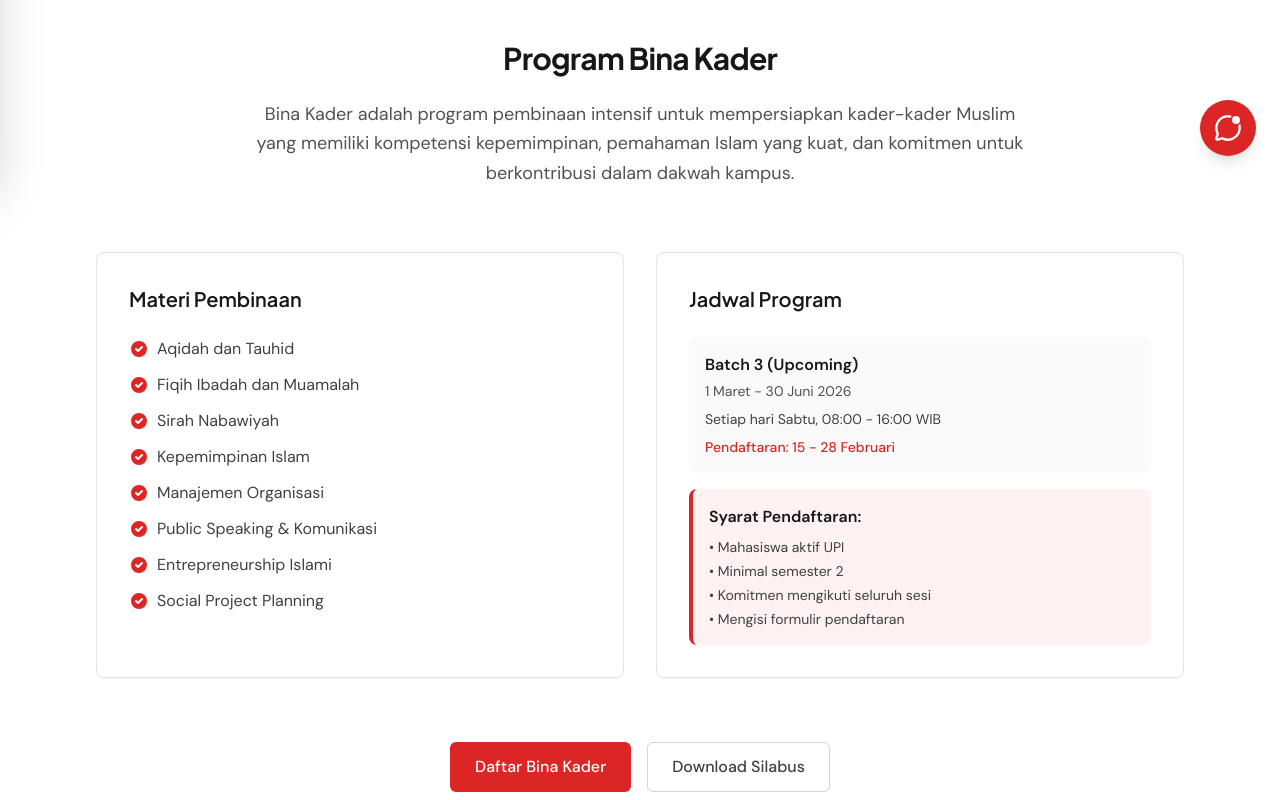
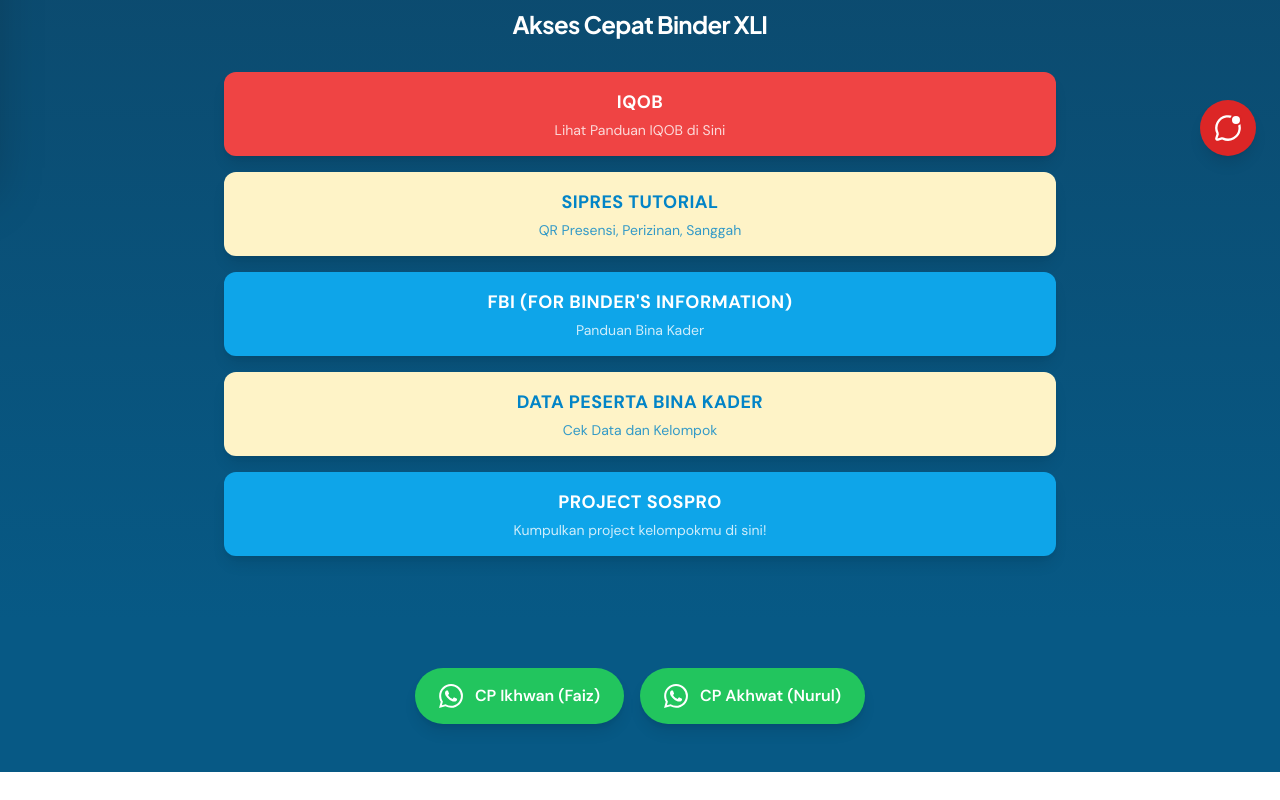
Before and after one commit to Muhtaromalbayt/tutorial-pai-upi, a Next.js app: page /program/bina-kader in a window 1280 px wide. Shown: the part 620-1420 px from the top of the page. Built offline with nearby package versions, Linux system fonts and the light colour scheme.

Commit message:
feat: improve Bina Kader page with quick links from binderxli taplink

```diff
--- a/app/program/bina-kader/page.tsx
+++ b/app/program/bina-kader/page.tsx
@@ -1,19 +1,106 @@
 import Hero from "@/components/Hero";
+import Link from "next/link";
+
+const quickLinks = [
+    {
+        title: "IQOB",
+        subtitle: "Lihat Panduan IQOB di Sini",
+        url: "https://docs.google.com/document/d/1jiB84pmvKZSP2no5CxxWxKgL-az-JUZTonZWYjxg7MY/edit?usp=drivesdk",
+        color: "bg-red-500 hover:bg-red-600",
+    },
+    {
+        title: "SIPRES TUTORIAL",
+        subtitle: "QR Presensi, Perizinan, Sanggah",
+        url: "https://bio.site/sipresbinderxli",
+        color: "bg-amber-100 hover:bg-amber-200 text-sky-600",
+    },
+    {
+        title: "FBI (For Binder's Information)",
+        subtitle: "Panduan Bina Kader",
+        url: "https://drive.google.com/drive/folders/1No1fiKbFD2OACPPfDO-_roZzcrz3JHhJ?usp=drive_link",
+        color: "bg-sky-500 hover:bg-sky-600",
+    },
+    {
+        title: "DATA PESERTA BINA KADER",
+        subtitle: "Cek Data dan Kelompok",
+        url: "https://docs.google.com/spreadsheets/d/1WqwU6QTcGuQ5lUnVrGAU35CO4_M1Xc96SeGzc98fXJE/edit?usp=sharing",
+        color: "bg-amber-100 hover:bg-amber-200 text-sky-600",
+    },
+    {
+        title: "PROJECT SOSPRO",
+        subtitle: "Kumpulkan project kelompokmu di sini!",
+        url: "https://drive.google.com/folderview?id=1YpQN7ygIm5MXac3OypJCNlbyGfStA6I5",
+        color: "bg-sky-500 hover:bg-sky-600",
+    },
+];
+
+const contactPersons = [
+    { name: "CP Ikhwan (Faiz)", phone: "+62895400530007" },
+    { name: "CP Akhwat (Nurul)", phone: "+6285182924117" },
+];
 
 export default function BinaKaderPage() {
     return (
         <div>
             <Hero
-                title="Bina Kader"
-                subtitle="Program pengembangan potensi dan kepemimpinan mahasiswa"
+                title="Bina Kader XLI"
+                subtitle="BISA! BISA! BISA! YES! ALLAHUAKBAR!!"
                 variant="gradient"
             />
 
+            {/* Quick Links Section */}
+            <section className="py-16 bg-gradient-to-b from-sky-900 to-sky-800">
+                <div className="container-upi max-w-4xl">
+                    <h2 className="text-2xl font-bold text-white text-center mb-8">
+                        Akses Cepat Binder XLI
+                    </h2>
+                    <div className="space-y-4">
+                        {quickLinks.map((link, i) => (
+                            <Link
+                                key={i}
+                                href={link.url}
+                                target="_blank"
+                                rel="noopener noreferrer"
+                                className={`block w-full p-4 rounded-xl text-center transition-all transform hover:scale-[1.02] shadow-lg ${link.color} ${!link.color.includes('text-') ? 'text-white' : ''}`}
+                            >
+                                <div className="font-bold text-lg uppercase tracking-wide">{link.title}</div>
+                                <div className={`text-sm mt-1 ${link.color.includes('text-') ? 'opacity-80' : 'text-white/80'}`}>
+                                    {link.subtitle}
+                                </div>
+                            </Link>
+                        ))}
+                    </div>
+                </div>
+            </section>
+
+            {/* Contact Person Section */}
+            <section className="py-12 bg-sky-800">
+                <div className="container-upi max-w-4xl">
+                    <div className="flex flex-col sm:flex-row gap-4 justify-center">
+                        {contactPersons.map((cp, i) => (
+                            <Link
+                                key={i}
+                                href={`https://wa.me/${cp.phone.replace(/\+/g, '')}`}
+                                target="_blank"
+                                rel="noopener noreferrer"
+                                className="flex items-center justify-center gap-3 px-6 py-4 bg-green-500 hover:bg-green-600 text-white rounded-full transition-all transform hover:scale-105 shadow-lg"
+                            >
+                                <svg className="w-6 h-6" fill="currentColor" viewBox="0 0 24 24">
+                                    <path d="M17.472 14.382c-.297-.149-1.758-.867-2.03-.967-.273-.099-.471-.148-.67.15-.197.297-.767.966-.94 1.164-.173.199-.347.223-.644.075-.297-.15-1.255-.463-2.39-1.475-.883-.788-1.48-1.761-1.653-2.059-.173-.297-.018-.458.13-.606.134-.133.298-.347.446-.52.149-.174.198-.298.298-.497.099-.198.05-.371-.025-.52-.075-.149-.669-1.612-.916-2.207-.242-.579-.487-.5-.669-.51-.173-.008-.371-.01-.57-.01-.198 0-.52.074-.792.372-.272.297-1.04 1.016-1.04 2.479 0 1.462 1.065 2.875 1.213 3.074.149.198 2.096 3.2 5.077 4.487.709.306 1.262.489 1.694.625.712.227 1.36.195 1.871.118.571-.085 1.758-.719 2.006-1.413.248-.694.248-1.289.173-1.413-.074-.124-.272-.198-.57-.347m-5.421 7.403h-.004a9.87 9.87 0 01-5.031-1.378l-.361-.214-3.741.982.998-3.648-.235-.374a9.86 9.86 0 01-1.51-5.26c.001-5.45 4.436-9.884 9.888-9.884 2.64 0 5.122 1.03 6.988 2.898a9.825 9.825 0 012.893 6.994c-.003 5.45-4.437 9.884-9.885 9.884m8.413-18.297A11.815 11.815 0 0012.05 0C5.495 0 .16 5.335.157 11.892c0 2.096.547 4.142 1.588 5.945L.057 24l6.305-1.654a11.882 11.882 0 005.683 1.448h.005c6.554 0 11.89-5.335 11.893-11.893a11.821 11.821 0 00-3.48-8.413z" />
+                                </svg>
+                                <span className="font-semibold">{cp.name}</span>
+                            </Link>
+                        ))}
+                    </div>
+                </div>
+            </section>
+
+            {/* Program Info Section */}
             <section className="section-academic">
                 <div className="container-upi max-w-6xl">
                     <div className="max-w-3xl mx-auto text-center mb-16">
                         <h2 className="text-3xl font-bold text-neutral-900 mb-6">
-                            Program Bina Kader
+                            Tentang Program Bina Kader
                         </h2>
                         <p className="text-lg text-neutral-600 leading-relaxed">
                             Bina Kader adalah program pembinaan intensif untuk mempersiapkan kader-kader Muslim yang memiliki kompetensi kepemimpinan, pemahaman Islam yang kuat, dan komitmen untuk berkontribusi dalam dakwah kampus.
@@ -65,15 +152,6 @@ export default function BinaKaderPage() {
                             </div>
                         </div>
                     </div>
-
-                    <div className="text-center">
-                        <button className="btn-primary mr-4">
-                            Daftar Bina Kader
-                        </button>
-                        <button className="btn-secondary">
-                            Download Silabus
-                        </button>
-                    </div>
                 </div>
             </section>
         </div>
```
